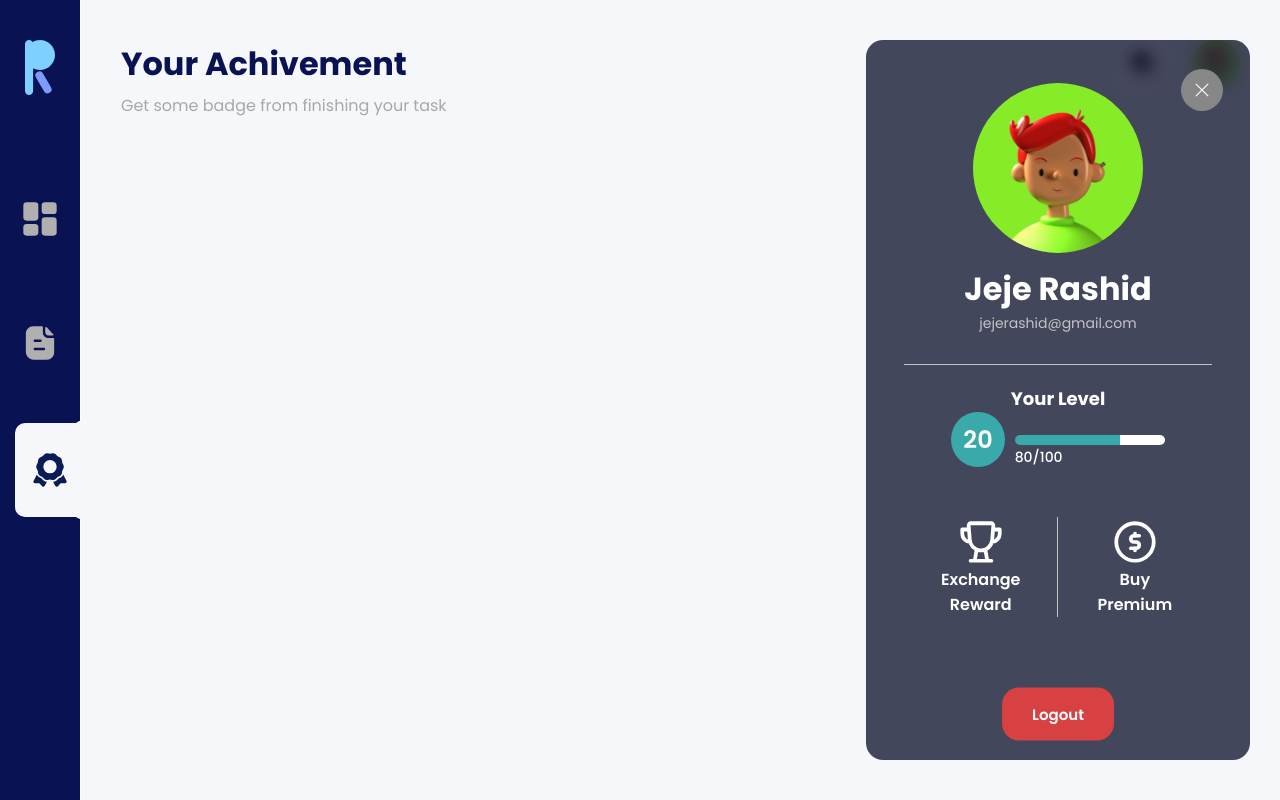
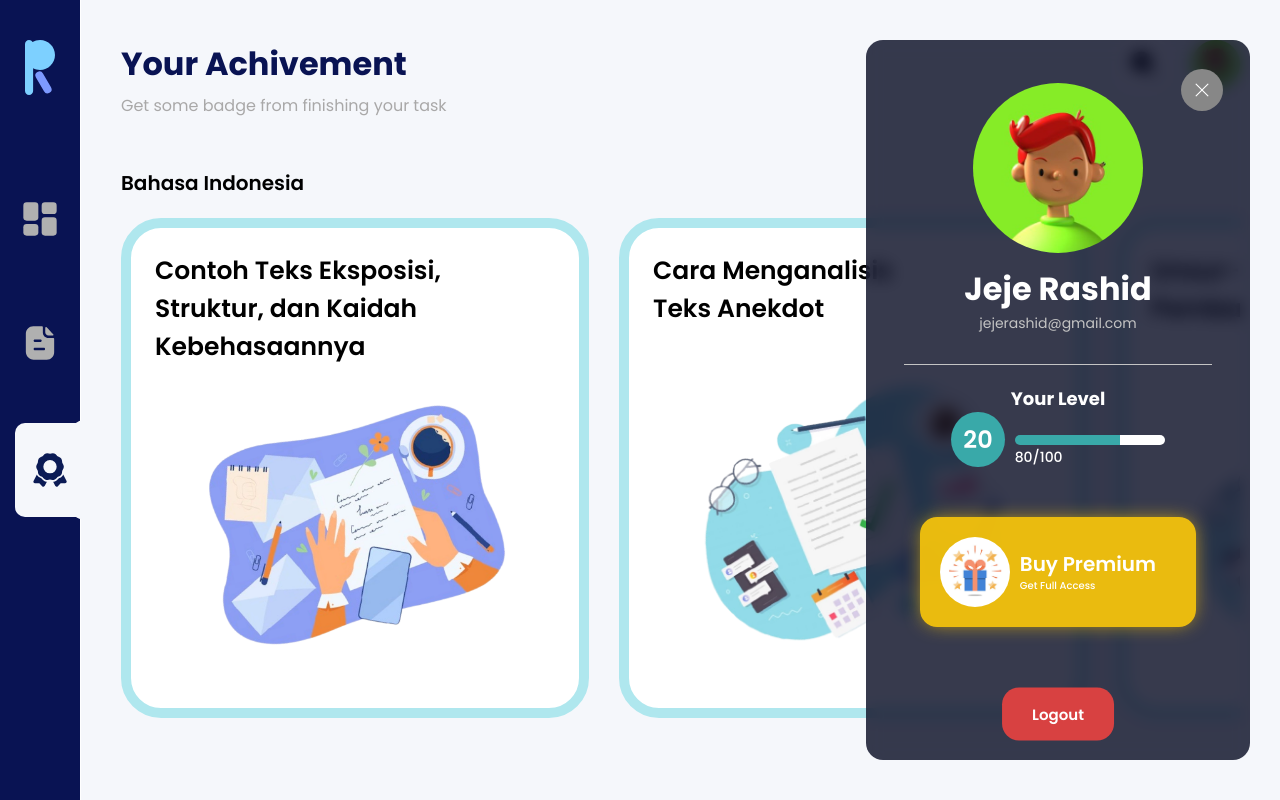
Before and after one commit to auliamnaufal/Prostant, a plain HTML site: page achivement.html in a window 1280 px wide. Both pictures are taken after a click on the picture 1216 px from the left and 64 px from the top of the page. Drawn offline with Linux system fonts and the light colour scheme.

Commit message:
(feat): added achivement body and importing achivement photo

```diff
--- a/achivement.html
+++ b/achivement.html
@@ -53,8 +53,30 @@
           </div>
         </header>
 
-        <section class="task_body">
+        <section class="achivement_body">
 
+          <div class="achivement_list ">
+            <h2 class="achivement_list_heading">Bahasa Indonesia</h2>
+            <div class="achivement_list_item">
+              <div class="achivement_item b_indo">
+                <h3>Contoh Teks Eksposisi, Struktur, dan Kaidah Kebehasaannya</h3>
+                <img src="./public/image/achivement-bindo1.png" alt="Bahasa Indonesia">
+                <div class="achivement_item_progress"></div>
+              </div>
+
+              <div class="achivement_item b_indo">
+                <h3>Cara Menganalisis Teks Anekdot</h3>
+                <img src="./public/image/achivement-bindo2.png" alt="Bahasa Indonesia">
+                <div class="achivement_item_progress"></div>
+              </div>
+
+              <div class="achivement_item b_indo">
+                <h3>Unsur-unsur Pembangunan Puisi</h3>
+                <img src="./public/image/achivement-bindo3.png" alt="Bahasa Indonesia">
+                <div class="achivement_item_progress"></div>
+              </div>
+            </div>
+          </div>
 
         </section>
 
--- a/scripts/components/sideProfile.js
+++ b/scripts/components/sideProfile.js
@@ -26,11 +26,7 @@ class SideProfile extends HTMLElement {
 
                 <div class="side_profile-list">
                   <div class="profile_item">
-                    <img src="./public/icon/trophy.svg" alt="trophy icon">
-                    <h3>Exchange Reward</h3>
-                  </div>
-                  <div class="profile_item">
-                    <img src="./public/icon/Premium.svg" alt="trophy icon">
+                    <img src="./public/icon/premium.jpeg" alt="trophy icon">
                     <h3>Buy Premium</h3>
                   </div>
                 </div>
--- a/style/style.css
+++ b/style/style.css
@@ -597,6 +597,10 @@ nav .navbar {
 	background-color: #091353;
 }
 
+/*
+* Class Scheadule Section
+*/
+
 .class {
 	position: relative;
 	width: 100%;
@@ -812,6 +816,10 @@ nav .navbar {
 	cursor: pointer;
 }
 
+/*
+*	Side Profile Section
+*/
+
 .side_profile {
 	display: none;
 	position: fixed;
@@ -826,7 +834,7 @@ nav .navbar {
 
 .side_profile-content {
 	position: relative;
-	background-color: rgba(23, 27, 53, 0.8);
+	background-color: rgba(5, 9, 33, 0.8);
 	backdrop-filter: blur(8px);
 	width: 30%;
 	height: 90%;
@@ -927,17 +935,26 @@ nav .navbar {
 .side_profile-list {
 	display: flex;
 	height: 200px;
-	align-items: flex-start;
 	justify-content: center;
 }
 
 .profile_item {
 	display: flex;
-	flex-direction: column;
-	justify-content: center;
+	justify-content: start;
 	align-items: center;
 	text-align: center;
-	width: 200px;
+	width: 90%;
+	height: 110px;
+	background-color: #fcc80ae9;
+	box-shadow: 0px 0px 20px -5px rgba(255, 200, 3, 0.94);
+	border-radius: 17px;
+	padding: 10px 20px;
+	transition: all .4s;
+}
+
+.profile_item:hover {
+	background-color: #dcb62d;
+
 }
 
 .profile_item:not(:last-of-type) {
@@ -945,16 +962,28 @@ nav .navbar {
 }
 
 .profile_item h3{
+	position: relative;
 	font-weight: 600;
-	font-size: 16px;
-	color: #ffffff;
-	width: 100px;
+	font-size: 20px;
+	color: #fff;
+	margin-bottom: 17px;
+}
+
+.profile_item h3::after{
+	content: "Get Full Access";
+	font-weight: 500;
+	font-size: 10px;
+	color: #fff;
+	position: absolute;
+	bottom: -15px;
+	left: 0;
 }
 
 .profile_item img {
-	width: 50px;
-	height: 50px;
-	filter: invert(100%) sepia(0%) saturate(0%) hue-rotate(337deg) brightness(105%) contrast(106%);
+	width: 70px;
+	height: 70px;
+	margin-right: 10px;
+	border-radius: 100%;
 }
 
 .logout {
@@ -965,7 +994,7 @@ nav .navbar {
 	background-color: #D84141;
 	border-radius: 17px;
 	padding: 15px 30px;
-
+	cursor: pointer;
 }
 
 .logout h3 {
@@ -1021,6 +1050,7 @@ nav .navbar {
   text-align: center;
   transition: transform 0.8s;
   transform-style: preserve-3d;
+	cursor: pointer;
 }
 
 /* .task_list_item:hover .inner_list_item {
@@ -1145,3 +1175,51 @@ nav .navbar {
 .task_info p {
 	font-size: 14px;
 }
+
+.achivement_list {
+	width: 100%;
+	height: fit-content;
+}
+
+.achivement_list .achivement_list_heading {
+	font-weight: 600;
+	font-size: 20px;
+	color: #000;
+	margin-bottom: 20px;
+}
+
+.achivement_list_item {
+	display: flex;
+	overflow-x: scroll;
+}
+
+.achivement_item {
+	width: 500px;
+	height: 500px;
+	border: 10px solid #AFE7EE;
+	border-radius: 40px;
+	padding: 24px;
+	background-color: #fff;
+}
+
+.achivement_item:not(:first-of-type) {
+	margin-left: 30px;
+
+}
+
+.achivement_item h3 {
+	font-weight: 600;
+	font-size: 25px;
+	color: #000;
+	width: 300px;
+	min-height: 100px;
+}
+
+.achivement_item img {
+	display: block;
+	max-width: 400px;
+  max-height: 350px;
+  width: auto;
+  height: auto;
+	margin: 0 auto;
+}
```
Also changed, not shown: public/icon/premium.jpeg (added), public/icon/premium.png (added), public/image/achivement-bindo1.png (renamed from public/image/image 3.png), public/image/achivement-bindo2.png (added), public/image/achivement-bindo3.png (added), public/image/achivement-binggris1.png (added), public/image/achivement-binggris2.png (added), public/image/achivement-math1.png (added), public/image/achivement-math2.png (added), public/image/achivement-math3.png (added), public/image/achivement_binggris3.png (added).
